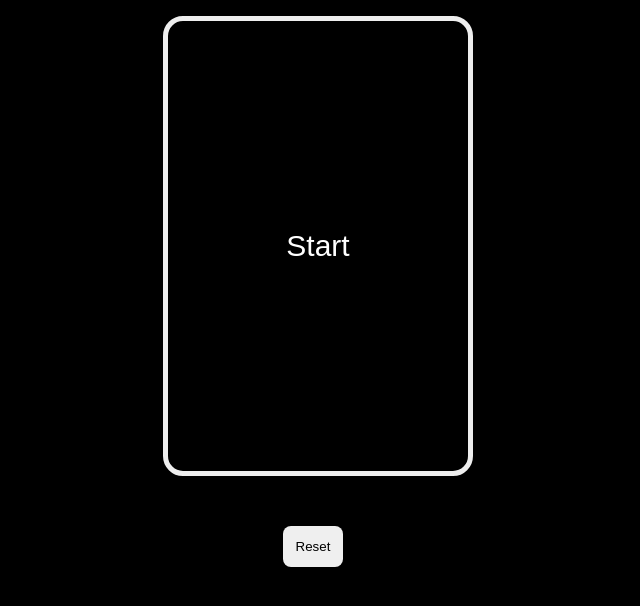
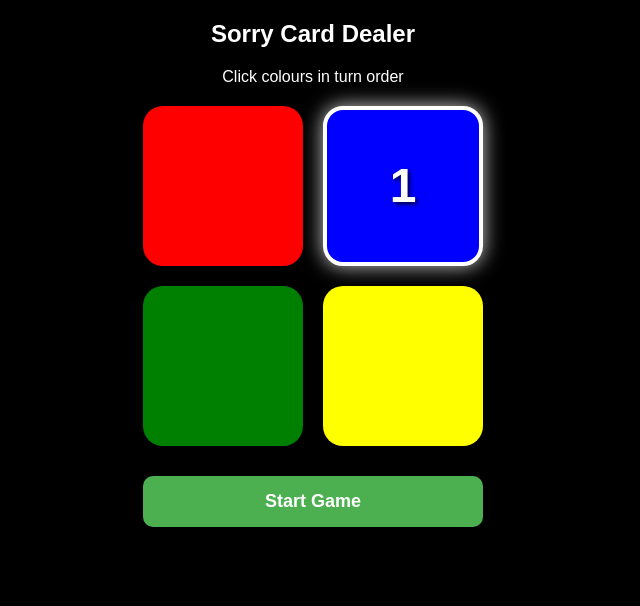
Before and after one commit to natgale/sorry-cards, a website built with Vite: page src/index.html in a window 1280 px wide. Both pictures are taken after a click on the button 730 px from the left and 185 px from the top of the page. Shown: the top 606 px of the page, without its empty margins (327-967 px from the left). Built offline with nearby package versions, Linux system fonts and the light colour scheme.

Commit message:
Add dynamic player selection with custom turn order
- Updated start screen to allow clicking colors in desired turn order
- Added numbered indicators (1, 2, 3, etc.) on selected color buttons
- Added visual feedback with white borders and glow for selected colors
- Implemented flexible player count (2-4 players) instead of fixed 4
- Added Start Game button that's only enabled when colors are selected
- Allow deselection by clicking selected colors to modify turn order
- Updated CSS with new button styles and start button design
- Refactored JavaScript to handle dynamic color order selection
- Enhanced reset function to clear all selections and return to start screen

```diff
--- a/src/index.html
+++ b/src/index.html
@@ -10,13 +10,14 @@
   <section id="start-screen">
     <h1>Sorry Card Dealer</h1>
     <div class="start-colour">
-      <p>Start colour</p>
+      <p>Click colours in turn order</p>
       <div class="buttons">
-        <button class="red"></button>
-        <button class="blue"></button>
-        <button class="green"></button>
-        <button class="yellow"></button>
+        <button class="red" data-color="red"></button>
+        <button class="blue" data-color="blue"></button>
+        <button class="green" data-color="green"></button>
+        <button class="yellow" data-color="yellow"></button>
       </div>
+      <button id="start-game" class="start-btn" disabled>Start Game</button>
     </div>
   </section>
   <section id="cards">
--- a/src/script.js
+++ b/src/script.js
@@ -50,7 +50,8 @@
 
 const card = document.getElementById('card')
 let currentInner = 'card-a'
-let colourOrder = ['red','blue','yellow','green']
+let colourOrder = []
+let selectedColors = []
 const colourActive = document.getElementById('colour')
 
 function shuffle(array) {
@@ -61,6 +62,46 @@
     [array[currentIndex], array[randomIndex]] = [array[randomIndex], array[currentIndex]];
   }
   return array
+}
+
+function selectColor(color) {
+  const button = document.querySelector(`[data-color="${color}"]`)
+
+  // If already selected, remove it and all colors after it
+  const existingIndex = selectedColors.indexOf(color)
+  if (existingIndex !== -1) {
+    // Remove this color and all after it
+    const colorsToRemove = selectedColors.slice(existingIndex)
+    colorsToRemove.forEach(colorToRemove => {
+      const btnToRemove = document.querySelector(`[data-color="${colorToRemove}"]`)
+      btnToRemove.textContent = ''
+      btnToRemove.classList.remove('selected')
+    })
+    selectedColors = selectedColors.slice(0, existingIndex)
+  } else {
+    // Add new color
+    selectedColors.push(color)
+    button.textContent = selectedColors.length
+    button.classList.add('selected')
+  }
+
+  // Update start button state
+  const startButton = document.getElementById('start-game')
+  startButton.disabled = selectedColors.length === 0
+}
+
+function startGame() {
+  if (selectedColors.length === 0) return
+
+  // Set the color order based on selection
+  colourOrder = [...selectedColors]
+
+  // Hide the start screen
+  document.getElementById('start-screen').style.display = 'none'
+
+  // Show the cards
+  document.getElementById('cards').style.opacity = '100'
+  document.getElementById('cards').style.marginTop = '0'
 }
 
 // Create the main card deck
@@ -113,25 +154,6 @@
   colourOrder.push(first);
 }
 
-function pickStartColour(choice){
-
-  console.log('colour choice', choice)
-
-  // Loop around the colours until the correct starting one
-  if (choice !== colourOrder[0]){
-    while ( choice !== colourOrder[0] ){
-      nextColour()
-    }
-  }
-
-  // Hide the start screen
-  document.getElementById('start-screen').style.display = 'none'
-
-  // Show the cards
-  document.getElementById('cards').style.opacity = '100'
-  document.getElementById('cards').style.marginTop = '0'
-}
-
 function reset(){
 
   // Show the start screen
@@ -140,6 +162,19 @@
   // Hide the cards
   document.getElementById('cards').style.opacity = '0'
   document.getElementById('cards').style.marginTop = '500px'
+
+  // Reset selections
+  selectedColors = []
+  colourOrder = []
+
+  // Clear color button numbers and selections
+  document.querySelectorAll('.start-colour button[data-color]').forEach(btn => {
+    btn.textContent = ''
+    btn.classList.remove('selected')
+  })
+
+  // Disable start button
+  document.getElementById('start-game').disabled = true
 
   // Empty the deck
   deck = [];
@@ -156,12 +191,15 @@
 }
 
 // Get the colour picker buttons and attach the click event
-const colourButtons = document.querySelectorAll('.start-colour button')
-for (var i = 0; i < 4; i ++ ){
-  colourButtons[i].addEventListener('click', function(){
-    pickStartColour(this.className);
+const colourButtons = document.querySelectorAll('.start-colour button[data-color]')
+colourButtons.forEach(button => {
+  button.addEventListener('click', function(){
+    selectColor(this.dataset.color)
   })
-}
+})
+
+// Attach the start game event
+document.getElementById('start-game').addEventListener('click', startGame)
 
 // Attach the reset script
 document.getElementById('reset').addEventListener('click', function(){
--- a/src/style.css
+++ b/src/style.css
@@ -14,21 +14,62 @@
   font-size: 16px;
 }
 
+.start-colour {
+  margin: 0 auto;
+  width: 340px;
+}
+
 .start-colour .buttons {
-  margin: 0 auto;
   display: flex;
   flex-wrap: wrap;
   gap: 20px;
   margin-top: 20px;
   justify-content: center;
-  width: 340px;
 }
-.start-colour button {
+.start-colour .buttons button {
   width: 160px;
   height: 160px;
   border-radius: 20px;
   border: none;
   cursor: pointer;
+  position: relative;
+  display: flex;
+  align-items: center;
+  justify-content: center;
+  font-size: 48px;
+  font-weight: bold;
+  color: white;
+  text-shadow: 2px 2px 4px rgba(0,0,0,0.8);
+}
+
+.start-colour button.selected {
+  border: 4px solid white;
+  box-shadow: 0 0 20px rgba(255,255,255,0.8);
+}
+
+.start-btn {
+  margin-top: 30px;
+  padding: 15px 40px;
+  font-size: 18px;
+  font-weight: bold;
+  background: #4CAF50;
+  color: white;
+  border: none;
+  width: 100%;
+  border-radius: 10px;
+  cursor: pointer;
+  transition: all 0.3s ease;
+}
+
+.start-btn:disabled {
+  background: #666;
+  cursor: not-allowed;
+  opacity: 0.5;
+}
+
+.start-btn:not(:disabled):hover {
+  background: #45a049;
+  transform: translateY(-2px);
 }
 
 section#cards {
```
Also changed, not shown: README.md, dist/assets/index-77xbtIR3.css (added), dist/assets/index-Bg9MQoQA.js (added), dist/assets/index-ChAJNjWQ.js (deleted), dist/assets/index-K8dBRFFn.css (deleted), dist/index.html.
